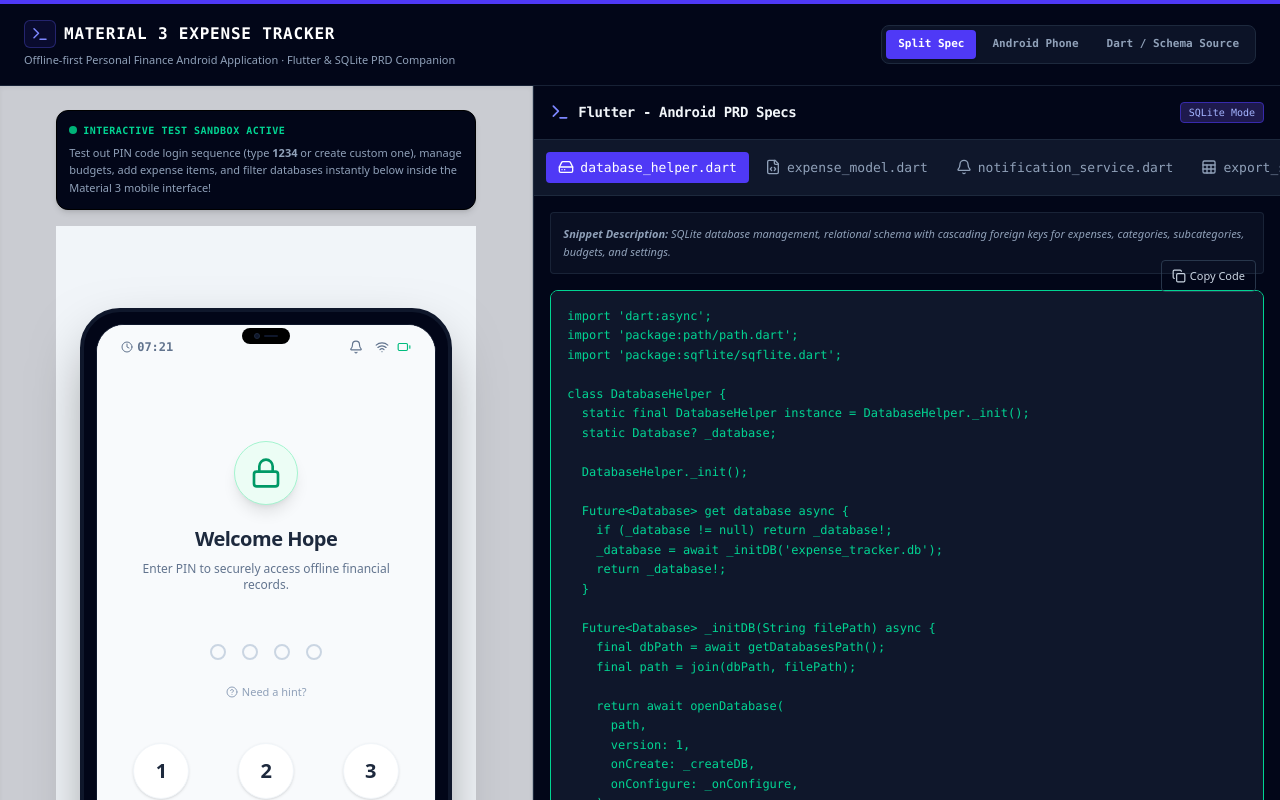
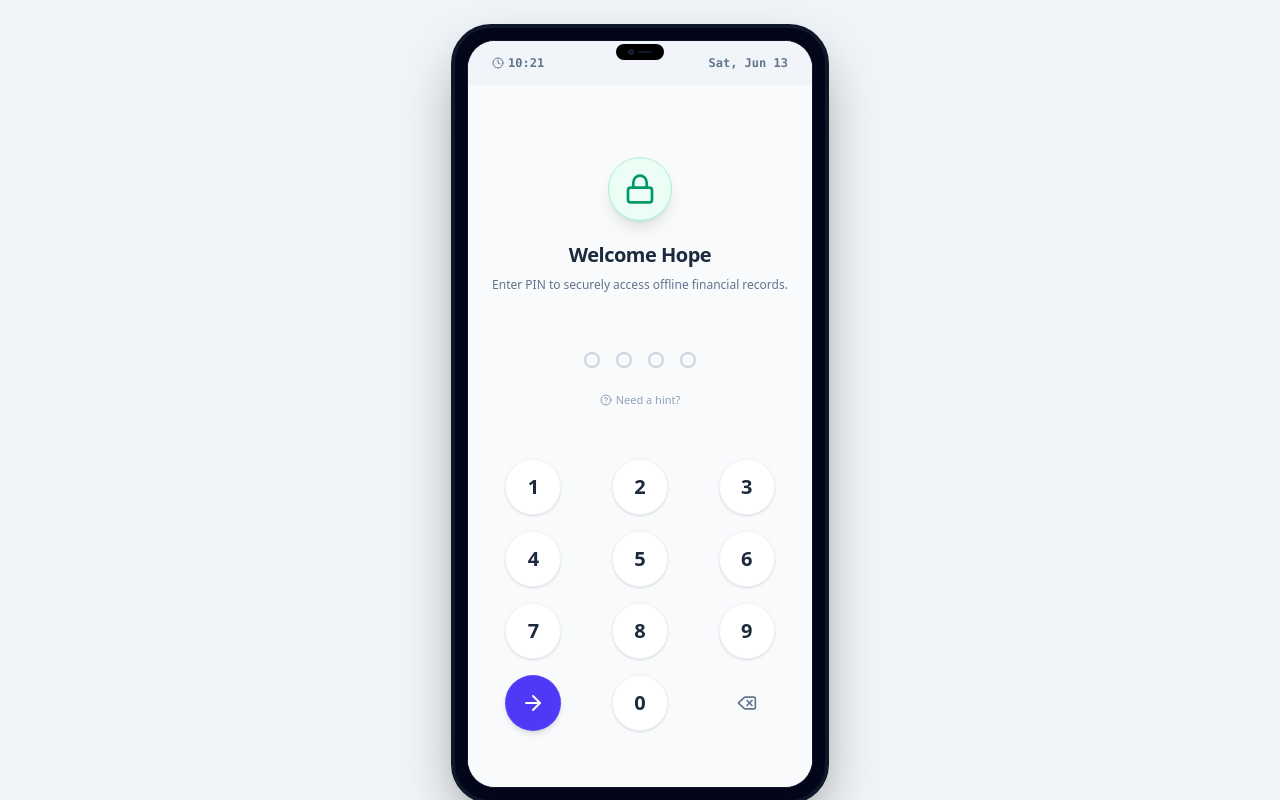
Before and after one commit to codewithdkd/Money-tracker-, a React (Vite) app: page / in a window 1280 px wide. Shown: the top 800 px of the page. Built offline with nearby package versions, Linux system fonts and the light colour scheme.

Commit message:
refactor: clean up UI and enhance settings feedback
Remove extraneous developer dashboard components and add interactive Android alarm testing status to the Settings screen to improve user experience.

```diff
--- a/src/App.tsx
+++ b/src/App.tsx
@@ -7,23 +7,6 @@ import React, { useState, useEffect } from 'react';
 import { DbSim } from './dbSim';
 import { VirtualExpense, VirtualCategory, VirtualBudget, AppSettings } from './types';
 import PhoneFrame from './components/PhoneFrame';
-import FlutterCodeCenter from './components/FlutterCodeCenter';
-import {
-  Terminal,
-  Smartphone,
-  Code2,
-  BookOpen,
-  Info,
-  User,
-  Flame,
-  ShieldAlert,
-  HelpCircle,
-  Copy,
-  ChevronRight,
-  RefreshCw,
-  Sun,
-  Moon
-} from 'lucide-react';
 
 export default function App() {
   const [expenses, setExpenses] = useState<VirtualExpense[]>([]);
@@ -39,7 +22,6 @@ export default function App() {
   });
 
   const [isLocked, setIsLocked] = useState<boolean>(true);
-  const [activeTabPanel, setActiveTabPanel] = useState<'emulator' | 'code' | 'both'>('both');
 
   // Load database tables on mount
   useEffect(() => {
@@ -85,73 +67,8 @@ export default function App() {
   }, [settings.darkMode]);
 
   return (
-    <div className="min-h-screen bg-slate-900 border-t-4 border-indigo-600 flex flex-col justify-between">
-
-      {/* Upper Navigation Master Header */}
-      <header className="bg-slate-950 border-b border-slate-800/80 px-6 py-4 flex items-center justify-between">
-        <div className="space-y-1">
-          <div className="flex items-center gap-2">
-            <span className="p-1 px-1.5 bg-indigo-600/10 rounded-md border border-indigo-500/30 text-indigo-400">
-              <Terminal className="h-4.5 w-4.5" />
-            </span>
-            <h1 className="text-md font-black text-white uppercase tracking-wider font-mono">
-              Material 3 Expense Tracker
-            </h1>
-          </div>
-          <p className="text-[11px] text-slate-400 font-sans">
-            Offline-first Personal Finance Android Application &middot; Flutter & SQLite PRD Companion
-          </p>
-        </div>
-
-        {/* Core panel view modes toggles */}
-        <div className="flex bg-slate-900/80 p-1 rounded-lg border border-slate-800 gap-1 text-[11px] font-bold font-mono">
-          <button
-            onClick={() => setActiveTabPanel('both')}
-            className={`px-3 py-1.5 rounded transition-all cursor-pointer ${
-              activeTabPanel === 'both' ? 'bg-indigo-600 text-white shadow' : 'text-slate-400 hover:text-slate-200'
-            }`}
-          >
-            Split Spec
-          </button>
-          <button
-            onClick={() => setActiveTabPanel('emulator')}
-            className={`px-3 py-1.5 rounded transition-all cursor-pointer ${
-              activeTabPanel === 'emulator' ? 'bg-indigo-600 text-white shadow' : 'text-slate-400 hover:text-slate-200'
-            }`}
-          >
-            Android Phone
-          </button>
-          <button
-            onClick={() => setActiveTabPanel('code')}
-            className={`px-3 py-1.5 rounded transition-all cursor-pointer ${
-              activeTabPanel === 'code' ? 'bg-indigo-600 text-white shadow' : 'text-slate-400 hover:text-slate-200'
-            }`}
-          >
-            Dart / Schema Source
-          </button>
-        </div>
-      </header>
-
-      {/* Main Workspace split panel */}
-      <main className="flex-1 grid grid-cols-1 lg:grid-cols-12 overflow-hidden bg-slate-50 dark:bg-slate-950">
-
-        {/* Left pane: Operating Emulator Frame (renders if BOTH or EMULATOR is selected) */}
-        {(activeTabPanel === 'both' || activeTabPanel === 'emulator') && (
-          <div className={`flex flex-col justify-start overflow-y-auto ${
-            activeTabPanel === 'emulator' ? 'lg:col-span-12' : 'lg:col-span-5'
-          } bg-slate-900/20 dark:bg-slate-950/20 border-r border-slate-800/20 relative z-10 py-6 px-4 shrink-0 shadow-inner`}>
-
-            <div className="max-w-[420px] mx-auto w-full space-y-4">
-              <div className="bg-slate-950 p-3 rounded-xl border border-slate-850 shadow-md space-y-1.5">
-                <div className="flex items-center gap-1.5">
-                  <span className="h-2 w-2 rounded-full bg-emerald-500 animate-pulse" />
-                  <span className="text-[10px] text-emerald-400 font-mono font-bold uppercase tracking-wider">Interactive Test sandbox Active</span>
-                </div>
-                <p className="text-[11px] text-slate-400 font-sans leading-relaxed">
-                  Test out PIN code login sequence (type <strong>1234</strong> or create custom one), manage budgets, add expense items, and filter databases instantly below inside the Material 3 mobile interface!
-                </p>
-              </div>
-
+    <div className="min-h-screen bg-slate-100 dark:bg-slate-950 flex flex-col justify-center items-center overflow-hidden">
+      <div className="w-full max-w-full flex-1 flex flex-col justify-center items-center">
         <PhoneFrame
           onAddCategory={handleAddCategory}
           expenses={expenses}
@@ -167,34 +84,6 @@ export default function App() {
           setIsLocked={setIsLocked}
         />
       </div>
-
-          </div>
-        )}
-
-        {/* Right pane: Elegant Dart / Flutter / SQL source inspector definitions (renders if BOTH or CODE is selected) */}
-        {(activeTabPanel === 'both' || activeTabPanel === 'code') && (
-          <div className={`flex flex-col overflow-hidden ${
-            activeTabPanel === 'code' ? 'lg:col-span-12' : 'lg:col-span-7'
-          }`}>
-            <FlutterCodeCenter />
-          </div>
-        )}
-
-      </main>
-
-      {/* App Footer metadata */}
-      <footer className="bg-slate-950 border-t border-slate-900 px-6 py-3 flex flex-col md:flex-row items-center justify-between text-slate-500 text-[10px] gap-2">
-        <div className="flex items-center gap-2">
-          <span>Project Root:</span>
-          <span className="font-mono bg-slate-900 text-slate-400 px-2 py-0.5 rounded border border-slate-850">/android/app/src/main/sqlite_schema.sql</span>
-        </div>
-
-        <div className="flex items-center gap-4">
-          <span className="text-slate-400 font-bold">● SQLite Cascade Cascades Enabled</span>
-          <span className="text-slate-400 font-bold">● Google Drive API v3</span>
-          <span>© 2026 Google AI Studio Workspace</span>
-        </div>
-      </footer>
     </div>
   );
 }
--- a/src/components/PhoneFrame.tsx
+++ b/src/components/PhoneFrame.tsx
@@ -86,6 +86,23 @@ export default function PhoneFrame({
   const [unreadNotificationsCount, setUnreadNotificationsCount] = useState<number>(0);
   const [showNotificationsDropdown, setShowNotificationsDropdown] = useState<boolean>(false);
   const [incomingAlert, setIncomingAlert] = useState<{ title: string; message: string } | null>(null);
+  const [currentTime, setCurrentTime] = useState<string>('');
+  const [currentDateString, setCurrentDateString] = useState<string>('');
+
+  useEffect(() => {
+    const updateTime = () => {
+      const now = new Date();
+      const hours = now.getHours().toString().padStart(2, '0');
+      const minutes = now.getMinutes().toString().padStart(2, '0');
+      setCurrentTime(`${hours}:${minutes}`);
+
+      const options: Intl.DateTimeFormatOptions = { weekday: 'short', month: 'short', day: 'numeric' };
+      setCurrentDateString(now.toLocaleDateString('en-US', options));
+    };
+    updateTime();
+    const timer = setInterval(updateTime, 1000);
+    return () => clearInterval(timer);
+  }, []);
 
   useEffect(() => {
     // Read notifications
@@ -102,43 +119,6 @@ export default function PhoneFrame({
       }
     }
   }, []);
-
-  // Periodic Reminder background simulator
-  // Maps real-world frequencies to fast interactive test cycles:
-  // - "Every 1 Hour" triggers a system notification reminder every 60 seconds (1 minute).
-  // - "Every 2 Hours" triggers every 120 seconds (2 minutes).
-  // - "Every 4 Hours" triggers every 240 seconds (4 minutes).
-  // - "Disabled" does not schedule any.
-  useEffect(() => {
-    const freq = settings.reminderFrequency || 'Every 2 Hours';
-    if (freq === 'Disabled') return;
-
-    let secondsInterval = 120; // default for Every 2 Hours (120s)
-    if (freq === 'Every 1 Hour') secondsInterval = 60;
-    if (freq === 'Every 4 Hours') secondsInterval = 240;
-
-    console.log(`[Notification Engine] Standalone Alarm Scheduler active: ${freq}. Cycle frequency mapped to ${secondsInterval}s for testing.`);
-
-    const intervalId = setInterval(() => {
-      const title = '⏰ Time to record your expenses!';
-      const message = `This is your scheduled backup reminder (${freq} interval). Open Material 3 Expense Tracker to record any cash, UPI or card transactions!`;
-
-      const logs = DbSim.getNotificationLogs();
-      const newLog: NotificationLog = {
-        id: `reminder_${Date.now()}`,
-        timestamp: new Date().toISOString().replace('T', ' ').substring(0, 19),
-        title,
-        message,
-        read: false
-      };
-      DbSim.saveNotificationLogs([newLog, ...logs]);
-
-      // Trigger the standard system alert banner and native push notification
-      handleTriggerNotification(title, message);
-    }, secondsInterval * 1000);
-
-    return () => clearInterval(intervalId);
-  }, [settings.reminderFrequency]);
 
   // System alert notification triggerer
   const handleTriggerNotification = (title: string, message: string) => {
@@ -383,30 +363,14 @@ export default function PhoneFrame({
         <div className={`flex-1 flex flex-col overflow-hidden rounded-[28px] border border-slate-900 ${settings.darkMode ? 'dark bg-slate-900' : 'bg-slate-50'} transition-colors duration-300 relative`}>
 
           {/* Top Status Indicators bar */}
-          <div className="h-11 px-6 bg-slate-50 dark:bg-slate-900 flex items-center justify-between z-40 text-slate-500 dark:text-slate-400 select-none">
+          <div className="h-11 px-6 bg-slate-100 dark:bg-slate-900 flex items-center justify-between z-40 text-slate-500 dark:text-slate-400 select-none border-b border-slate-100 dark:border-slate-850">
             <div className="flex items-center gap-1 font-mono text-xs font-black">
               <Clock className="h-3 w-3" />
-              <span>07:21</span>
+              <span>{currentTime}</span>
             </div>
 
-            <div className="flex items-center gap-2">
-              {/* Notifications Inbox overlay button inside status bar */}
-              <button
-                onClick={() => {
-                  setShowNotificationsDropdown(!showNotificationsDropdown);
-                  if (!showNotificationsDropdown) {
-                    handleMarkNotificationsRead();
-                  }
-                }}
-                className="relative p-1 hover:bg-slate-200 dark:hover:bg-slate-805 rounded-full cursor-pointer text-slate-500 dark:text-slate-400"
-              >
-                <Bell className="h-3.5 w-3.5" />
-                {unreadNotificationsCount > 0 && (
-                  <span className="absolute -top-0.5 -right-0.5 h-2 w-2 rounded-full bg-red-500 animate-ping" />
-                )}
-              </button>
-              <Wifi className="h-3.5 w-3.5" />
-              <Battery className="h-3.5 w-3.5 text-emerald-500" />
+            <div className="flex items-center gap-1 font-mono text-xs font-black">
+              <span>{currentDateString}</span>
             </div>
           </div>
 
--- a/src/components/SettingsScreen.tsx
+++ b/src/components/SettingsScreen.tsx
@@ -1303,6 +1303,35 @@ export default function SettingsScreen({
                 );
               })}
             </div>
+
+            {/* Explanatory & Interactive testing subcase */}
+            <div className="mt-3 p-3 bg-slate-50 dark:bg-slate-900 rounded-lg border border-slate-100 dark:border-slate-800 text-left space-y-2">
+              <div className="flex items-center justify-between">
+                <span className="text-[10px] font-bold text-slate-500 dark:text-slate-400 uppercase flex items-center gap-1.5">
+                  <span className={`h-2.5 w-2.5 rounded-full ${settings.reminderFrequency !== 'Disabled' ? 'bg-emerald-500 animate-pulse' : 'bg-slate-300'}`} />
+                  Android Status: {settings.reminderFrequency !== 'Disabled' ? 'Alarm Registered' : 'Inactive'}
+                </span>
+                {settings.reminderFrequency !== 'Disabled' && (
+                  <button
+                    onClick={() => onTriggerNotification('⏰ Don\'t forget to record your expenses!', 'Keep your personal budget on track!')}
+                    className="text-[9px] font-bold text-indigo-600 hover:text-indigo-500 hover:underline cursor-pointer"
+                  >
+                    Test Alarm Now &rarr;
+                  </button>
+                )}
+              </div>
+              <p className="text-[10.5px] text-slate-500 dark:text-slate-400 leading-normal">
+                {settings.reminderFrequency !== 'Disabled' ? (
+                  <>
+                    <strong>Real-Time Android Execution:</strong> Once installed on your device, the chosen interval (e.g., every {settings.reminderFrequency.replace('Every ', '')}) is registered directly in the Android OS System Alarm Service via <code className="bg-slate-200 dark:bg-slate-800 px-1 py-0.5 rounded font-mono text-[9.5px]">android_alarm_manager_plus</code>. The system wakes up a background worker at exactly that hourly frequency, even when your screen is locked or the app is closed, to deliver a dynamic push warning reminding you to log your transactions.
+                  </>
+                ) : (
+                  <>
+                    <strong>Real-Time Android Execution:</strong> Select an interval to register a low-battery background alarm with the Android OS that schedules push alerts in real-time.
+                  </>
+                )}
+              </p>
+            </div>
           </div>
         </div>
       </div>
```
Lines whose indentation alone changed are shown as unchanged.
